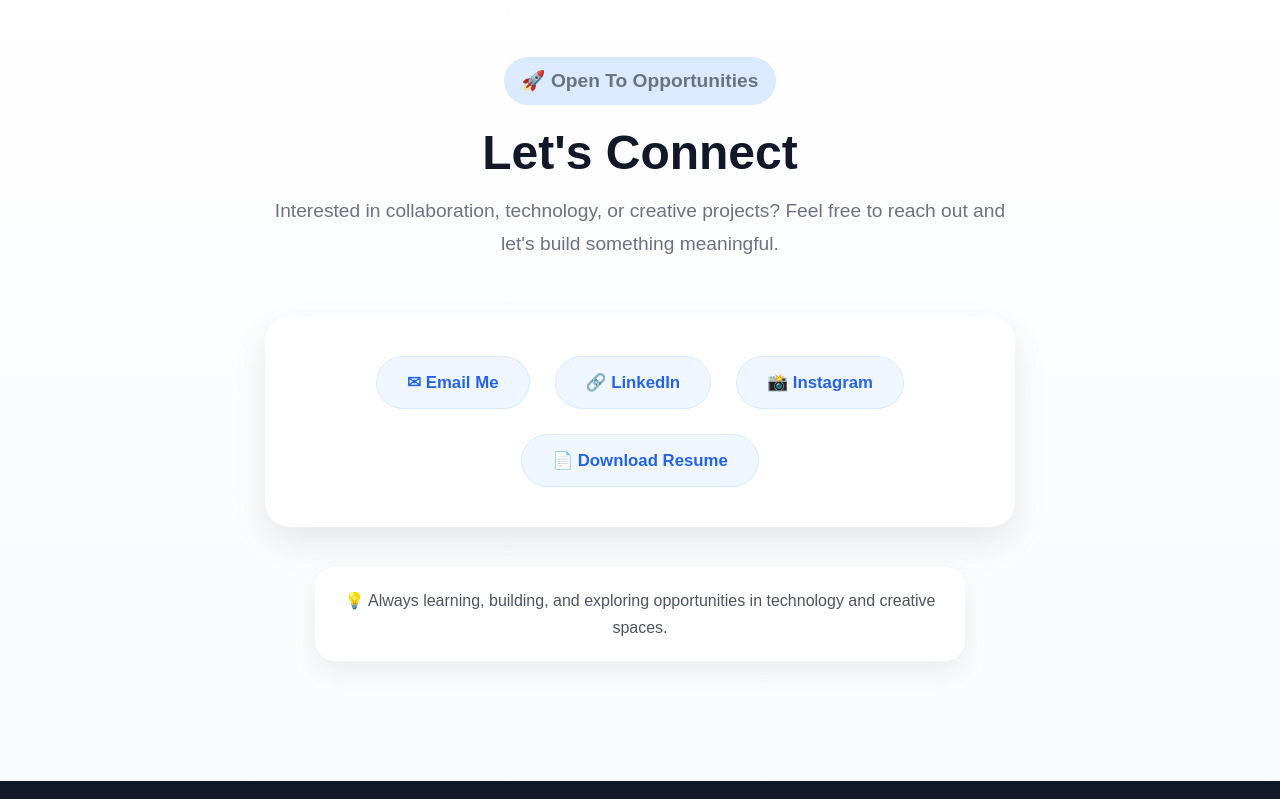
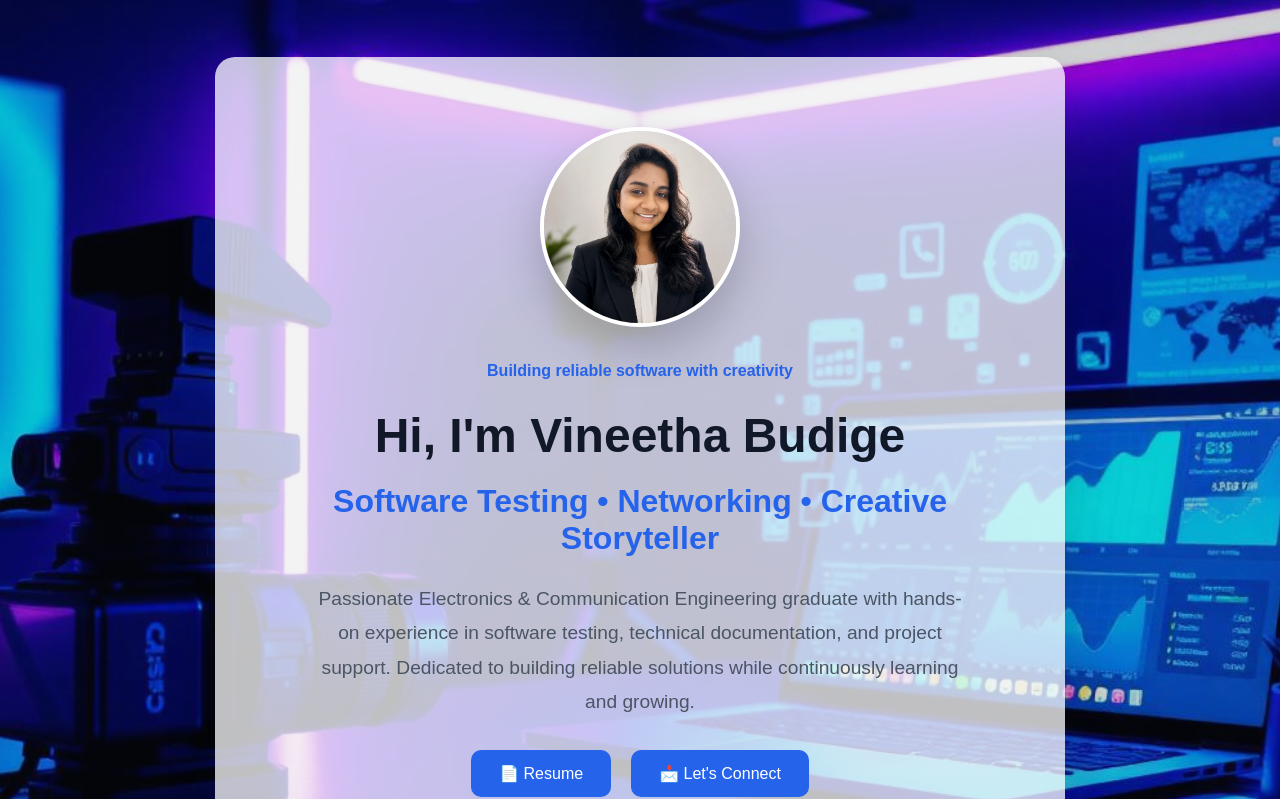
Before and after one commit to vineetha01-commits/vineetha-portfolio, a React (Vite) app: page / in a window 1280 px wide. Shown: the part 6781-7580 px from the top of the page. Built offline with nearby package versions, Linux system fonts and the light colour scheme.

Commit message:
Fix contact resume filename

```diff
--- a/src/components/Contact.jsx
+++ b/src/components/Contact.jsx
@@ -1,108 +1,55 @@
-import "../styles/Contact.css";
-import resume from "../assets/Vineetha_Budige_Resume.pdf";
+import heroImg from "../assets/hero.png";
+import "../styles/Hero.css";
+import background from "../assets/background.jpg";
+import resume from "../assets/vineetha_budige_resume.pdf";
 
-function Contact() {
+function Hero() {
+  return (
+    <section
+      id="home"
+      className="hero"
+      style={{
+        backgroundImage: `linear-gradient(rgba(15,23,42,0.20), rgba(15,23,42,0.20)), url(${background})`,
+      }}
+    >
+      <div className="hero-content">
+        <img
+          src={heroImg}
+          alt="Vineetha Budige"
+          className="hero-img"
+        />
 
-  return (
+        <p className="hero-tag">
+  Building reliable software with creativity
+</p>
 
-    <section className="contact" id="contact">
+        <h1>Hi, I'm Vineetha Budige</h1>
+
+        <h2>Software Testing • Networking • Creative Storyteller</h2>
 
 
-      <div className="contact-header">
-
-
-        <p className="contact-tag">
-          🚀 Open To Opportunities
+        <p className="hero-description">
+          Passionate Electronics & Communication Engineering graduate with hands-on experience in software testing, technical documentation, and project support. Dedicated to building reliable solutions while continuously learning and growing.
         </p>
 
 
-        <h2>
-          Let's Connect
-        </h2>
 
-
-        <p>
-          Interested in collaboration, technology, or creative projects?
-          Feel free to reach out and let's build something meaningful.
-        </p>
-
-
-      </div>
-
-
-
-
-
-      <div className="contact-card">
-
-
-
-        <a href="mailto:vinithabudige0410@gmail.com">
-          ✉ Email Me
-        </a>
-
-
-
-
-
-        <a
-          href="https://www.linkedin.com/in/vineetha-budige-19654b219"
-          target="_blank"
-          rel="noopener noreferrer"
-        >
-          🔗 LinkedIn
-        </a>
-
-
-
-
-
-        <a
-          href="https://www.instagram.com/vineetha._.goud_/"
-          target="_blank"
-          rel="noopener noreferrer"
-        >
-          📸 Instagram
-        </a>
-
-
-
-
-
+        <div className="hero-buttons">
           <a
             href={resume}
             target="_blank"
             rel="noopener noreferrer"
           >
-          📄 Download Resume
+            <button>📄 Resume</button>
           </a>
 
-
-
+          <a href="#contact">
+            <button>📩 Let's Connect</button>
+          </a>
         </div>
-
-
-
-
-
-      <div className="contact-note">
-
-
-        <p>
-          💡 Always learning, building, and exploring opportunities
-          in technology and creative spaces.
-        </p>
-
-
       </div>
-
-
-
     </section>
-
   );
-
 }
 
-
-export default Contact;
+export default Hero;
```
Lines whose indentation alone changed are shown as unchanged.
